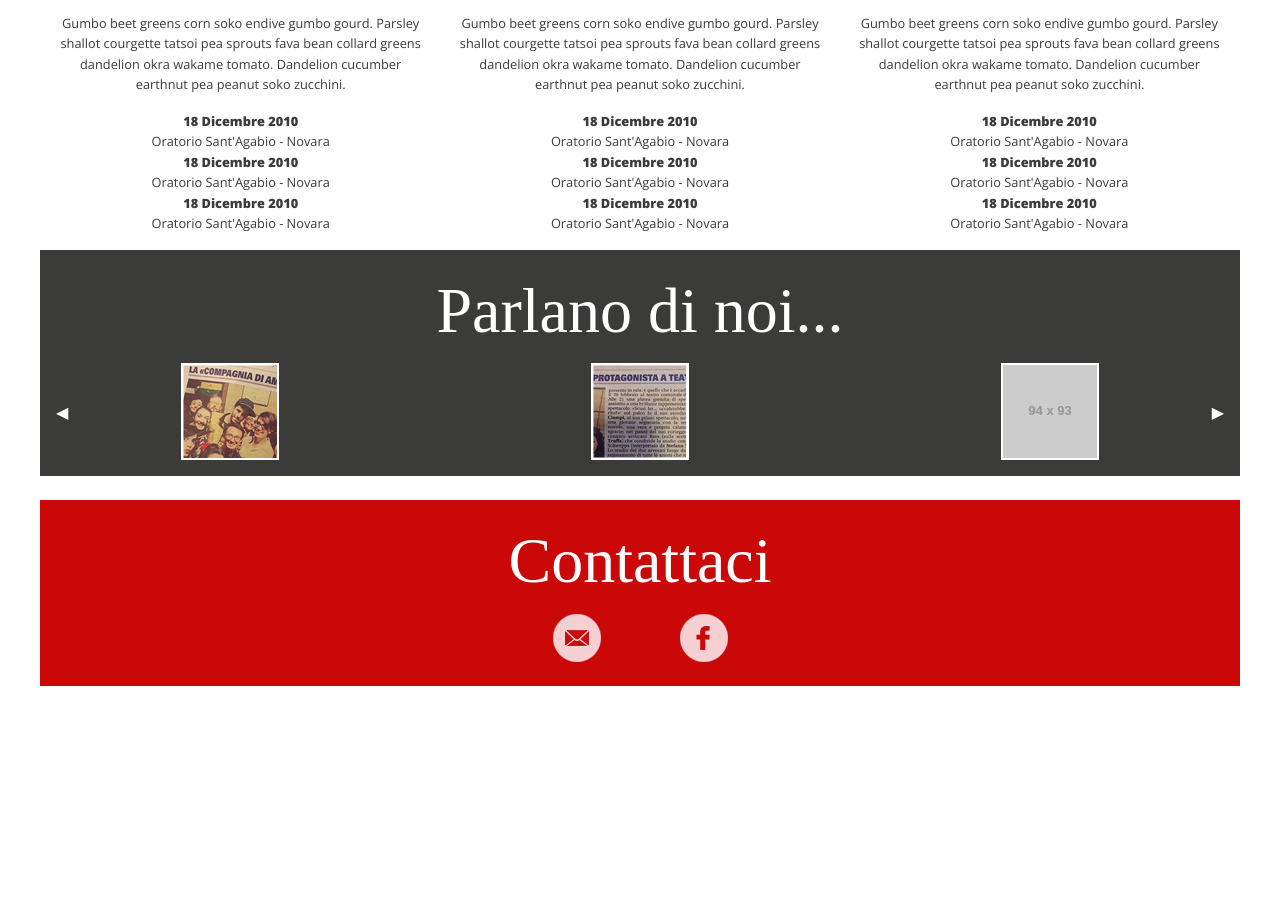
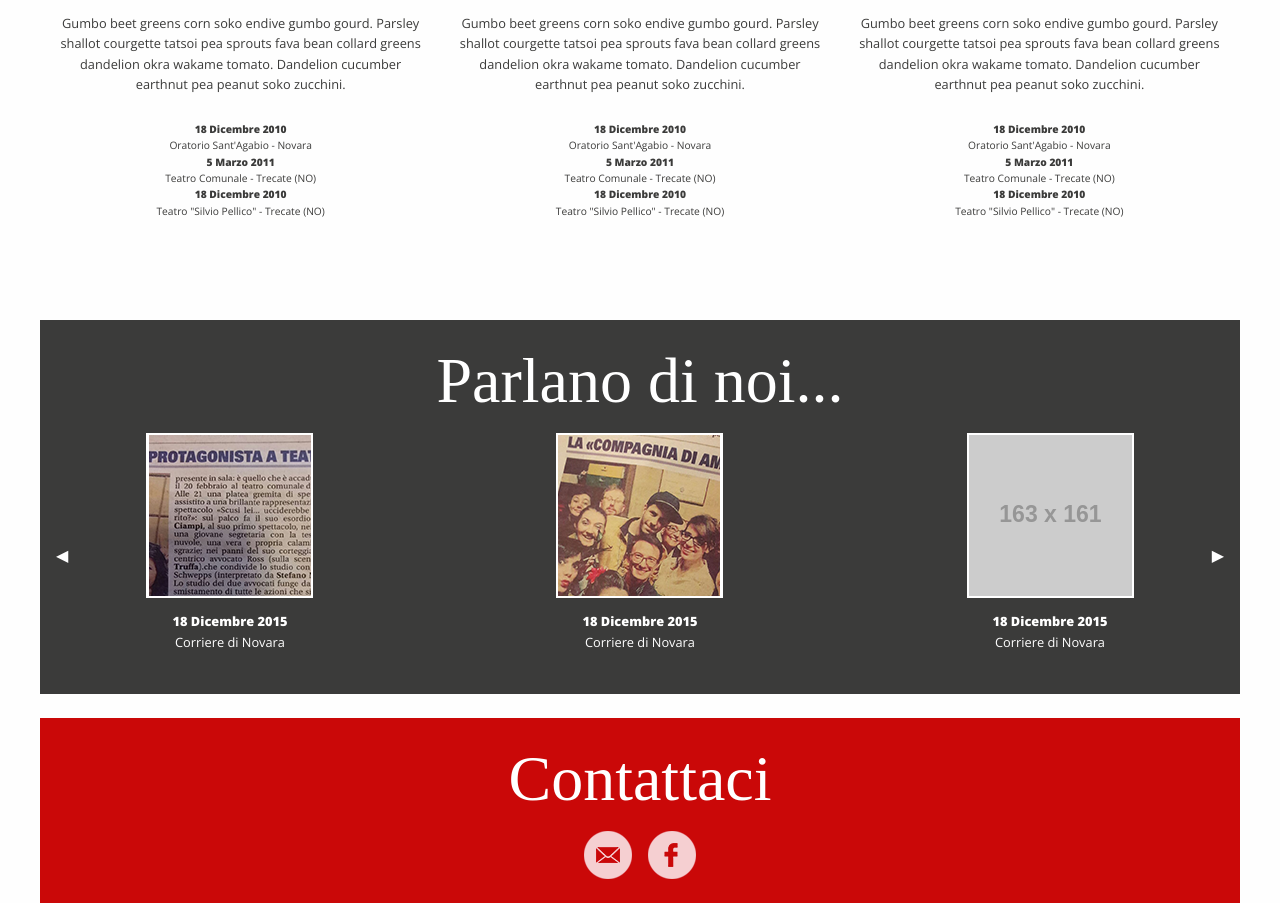
Before and after one commit to paoloantinori/teatro, a plain HTML site: page index.html in a window 1280 px wide. Shown: the part 1876-2779 px from the top of the page. Before the commit the page ends 2562 px from the top, so only its background shows below. Drawn offline with nearby package versions, Linux system fonts and the light colour scheme; placeholder pictures from the web are drawn by us.

Commit message:
all fixes

```diff
--- a/css/app.css
+++ b/css/app.css
@@ -118,11 +118,18 @@ h1{
   font-size: 0.8em;
 }
 
+.date-spettacoli {
+  font-size: 0.8em;
+  padding-top: 1em;
+  padding-bottom: 2em;
+}
+
 .date-spettacoli p {
   margin-bottom: 0;
 }
 
 #parlano-di-noi {
+  margin-top: 4em;
   padding-top: 1em;
   padding-bottom: 1em;
 }
@@ -134,3 +141,24 @@ h1{
 #top-bar {
   height: 0 !important;
 }
+
+#mail {
+  padding-right: 1em;
+}
+
+.center-social {
+  display: flex;
+  align-items: center;
+  justify-content: center;
+}
+
+
+/* Small only */
+@media screen and (max-width: 39.9375em) {
+  h1{
+    font-size: 2em;
+  }
+  .newest_size {
+    font-size: 1.2em;
+  }
+}
--- a/index.html
+++ b/index.html
@@ -197,10 +197,10 @@
                   <div class="date-spettacoli">
                     <p><strong>18 Dicembre 2010</strong></p>
                     <p>Oratorio Sant'Agabio - Novara</p>
+                    <p><strong>5 Marzo 2011</strong></p>
+                    <p>Teatro Comunale - Trecate (NO)</p>
                     <p><strong>18 Dicembre 2010</strong></p>
-                    <p>Oratorio Sant'Agabio - Novara</p>
-                    <p><strong>18 Dicembre 2010</strong></p>
-                    <p>Oratorio Sant'Agabio - Novara</p>
+                    <p>Teatro "Silvio Pellico" - Trecate (NO)</p>
                   </div>
                 </div>
               </div>
@@ -212,10 +212,10 @@
                   <div class="date-spettacoli">
                     <p><strong>18 Dicembre 2010</strong></p>
                     <p>Oratorio Sant'Agabio - Novara</p>
+                    <p><strong>5 Marzo 2011</strong></p>
+                    <p>Teatro Comunale - Trecate (NO)</p>
                     <p><strong>18 Dicembre 2010</strong></p>
-                    <p>Oratorio Sant'Agabio - Novara</p>
-                    <p><strong>18 Dicembre 2010</strong></p>
-                    <p>Oratorio Sant'Agabio - Novara</p>
+                    <p>Teatro "Silvio Pellico" - Trecate (NO)</p>
                   </div>
                 </div>
               </div>
@@ -227,10 +227,10 @@
                   <div class="date-spettacoli">
                     <p><strong>18 Dicembre 2010</strong></p>
                     <p>Oratorio Sant'Agabio - Novara</p>
+                    <p><strong>5 Marzo 2011</strong></p>
+                    <p>Teatro Comunale - Trecate (NO)</p>
                     <p><strong>18 Dicembre 2010</strong></p>
-                    <p>Oratorio Sant'Agabio - Novara</p>
-                    <p><strong>18 Dicembre 2010</strong></p>
-                    <p>Oratorio Sant'Agabio - Novara</p>
+                    <p>Teatro "Silvio Pellico" - Trecate (NO)</p>
                   </div>
                 </div>
               </div>
@@ -248,7 +248,11 @@
                 <li class="is-active orbit-slide">
                   <div class="row">
                     <div class="small-4 columns">
-                      <img data-toggle="animatedModal1" class="float-center margine-bianco" src="img/mobile/art1.png">
+                      <img data-toggle="animatedModal1" class="float-center margine-bianco" data-interchange="[img/mobile/art1.png, small], [img/web/art1.png, medium]">
+                      <div class="date-spettacoli  hide-for-small-only">
+                        <div class="text-center"><strong>18 Dicembre 2015</strong></div>
+                        <div class="text-center">Corriere di Novara</div>
+                      </div>
                       <div id="animatedModal1" class="reveal" data-reveal data-close-on-click="true"
                       data-animation-in="fade-in" data-animation-out="fade-out">
                       <h1 class="font">Dettagli articolo.</h1>
@@ -260,7 +264,11 @@
                     </div>
                   </div>
                   <div class="small-4 columns">
-                    <img data-toggle="animatedModal2" class="float-center margine-bianco" src="img/mobile/art2.png">
+                    <img data-toggle="animatedModal2" class="float-center margine-bianco" data-interchange="[img/mobile/art2.png, small], [img/web/art2.png, medium]">
+                    <div class="date-spettacoli  hide-for-small-only">
+                      <div class="text-center"><strong>18 Dicembre 2015</strong></div>
+                      <div class="text-center">Corriere di Novara</div>
+                    </div>
                     <div id="animatedModal2" class="reveal" data-reveal data-close-on-click="true"
                     data-animation-in="fade-in" data-animation-out="fade-out">
                     <h1 class="font">Dettagli articolo.</h1>
@@ -272,7 +280,11 @@
                   </div>
                 </div>
                 <div class="small-4 columns">
-                  <img data-toggle="animatedModal3" class="float-center margine-bianco" src="http://placehold.it/94x93">
+                  <img data-toggle="animatedModal3" class="float-center margine-bianco" data-interchange="[http://placehold.it/94x93, small], [http://placehold.it/163x161, medium]">
+                  <div class="date-spettacoli  hide-for-small-only">
+                    <div class="text-center"><strong>18 Dicembre 2015</strong></div>
+                    <div class="text-center">Corriere di Novara</div>
+                  </div>
                   <div id="animatedModal3" class="reveal" data-reveal data-close-on-click="true"
                   data-animation-in="fade-in" data-animation-out="fade-out">
                   <h1 class="font">Dettagli articolo.</h1>
@@ -287,13 +299,51 @@
             <li class="orbit-slide">
               <div class="row">
                 <div class="small-4 columns">
-                  <img class="float-center margine-bianco" src="img/mobile/art2.png">
+                  <img data-toggle="animatedModal1" class="float-center margine-bianco" data-interchange="[img/mobile/art1.png, small], [img/web/art1.png, medium]">
+                  <div class="date-spettacoli  hide-for-small-only">
+                    <div class="text-center"><strong>18 Dicembre 2015</strong></div>
+                    <div class="text-center">Corriere di Novara</div>
+                  </div>
+                  <div id="animatedModal1" class="reveal" data-reveal data-close-on-click="true"
+                  data-animation-in="fade-in" data-animation-out="fade-out">
+                  <h1 class="font">Dettagli articolo.</h1>
+                  <p class='lead'>Bau bau bau</p>
+                  <img class="float-center margine-bianco" src="img/mobile/art1.png">
+                  <button class="close-button" data-close aria-label="Close reveal" type="button">
+                    <span aria-hidden="true">&times;</span>
+                  </button>
+                </div>
               </div>
               <div class="small-4 columns">
-                  <img class="float-center margine-bianco" src="img/mobile/art1.png">
+                <img data-toggle="animatedModal2" class="float-center margine-bianco" data-interchange="[img/mobile/art2.png, small], [img/web/art2.png, medium]">
+                <div class="date-spettacoli  hide-for-small-only">
+                  <div class="text-center"><strong>18 Dicembre 2015</strong></div>
+                  <div class="text-center">Corriere di Novara</div>
+                </div>
+                <div id="animatedModal2" class="reveal" data-reveal data-close-on-click="true"
+                data-animation-in="fade-in" data-animation-out="fade-out">
+                <h1 class="font">Dettagli articolo.</h1>
+                <p class='lead'>Bau bau bau</p>
+                <img class="float-center margine-bianco" src="img/mobile/art2.png">
+                <button class="close-button" data-close aria-label="Close reveal" type="button">
+                  <span aria-hidden="true">&times;</span>
+                </button>
+              </div>
             </div>
             <div class="small-4 columns">
-                  <img class="float-center margine-bianco" src="http://placehold.it/94x93">
+              <img data-toggle="animatedModal3" class="float-center margine-bianco" data-interchange="[http://placehold.it/94x93, small], [http://placehold.it/163x161, medium]">
+              <div class="date-spettacoli  hide-for-small-only">
+                <div class="text-center"><strong>18 Dicembre 2015</strong></div>
+                <div class="text-center">Corriere di Novara</div>
+              </div>
+              <div id="animatedModal3" class="reveal" data-reveal data-close-on-click="true"
+              data-animation-in="fade-in" data-animation-out="fade-out">
+              <h1 class="font">Dettagli articolo.</h1>
+              <p class='lead'>Bau bau bau</p>
+              <img class="float-center margine-bianco" src="img/mobile/art2.png">
+              <button class="close-button" data-close aria-label="Close reveal" type="button">
+                <span aria-hidden="true">&times;</span>
+              </button>
             </div>
           </div>
         </li>
@@ -309,8 +359,10 @@
     <h1 class="font text-center testo-bianco">Contattaci</h1>
     <div class="row">
       <div class="small-4 medium-2 small-centered columns">
-            <a href="mailto:teatroinstabile.no@gmail.com"><img class="float-left" src="img/mobile/email.png"></a>
-            <a href="https://www.facebook.com/TeatroInstabileNovara/"><img class="float-right" src="img/mobile/facebook.png"></a>
+        <div class="center-social ">
+          <a href="mailto:teatroinstabile.no@gmail.com"><img id="mail" src="img/mobile/email.png"></a>
+          <a href="https://www.facebook.com/TeatroInstabileNovara/"><img id="facebook" src="img/mobile/facebook.png"></a>
+        </div>
       </div>
     </div>
     <div>&nbsp;</div>
```
Also changed, not shown: img/web/art1.png (added), img/web/art2.png (added). Lines whose indentation alone changed are shown as unchanged.
